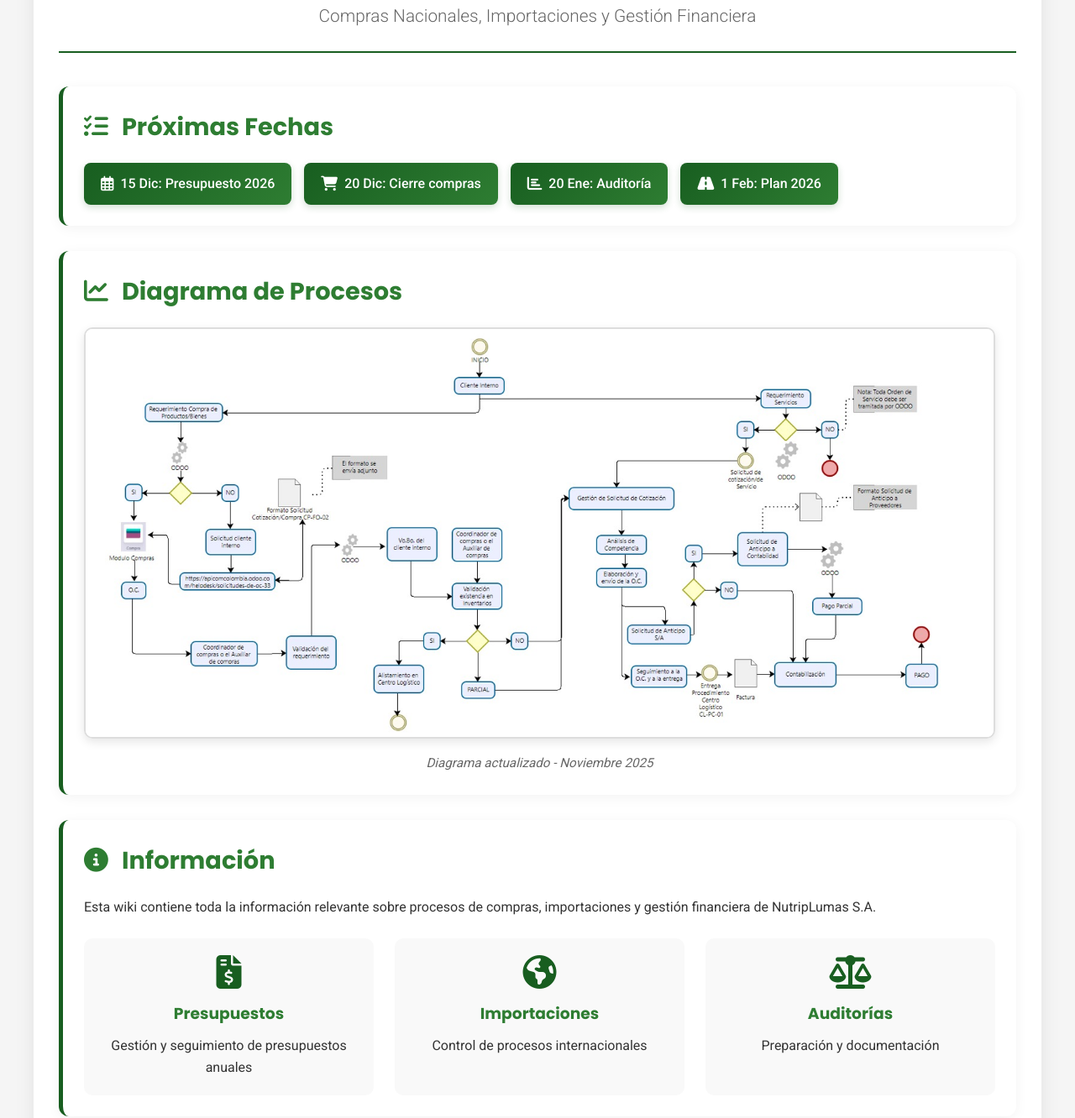
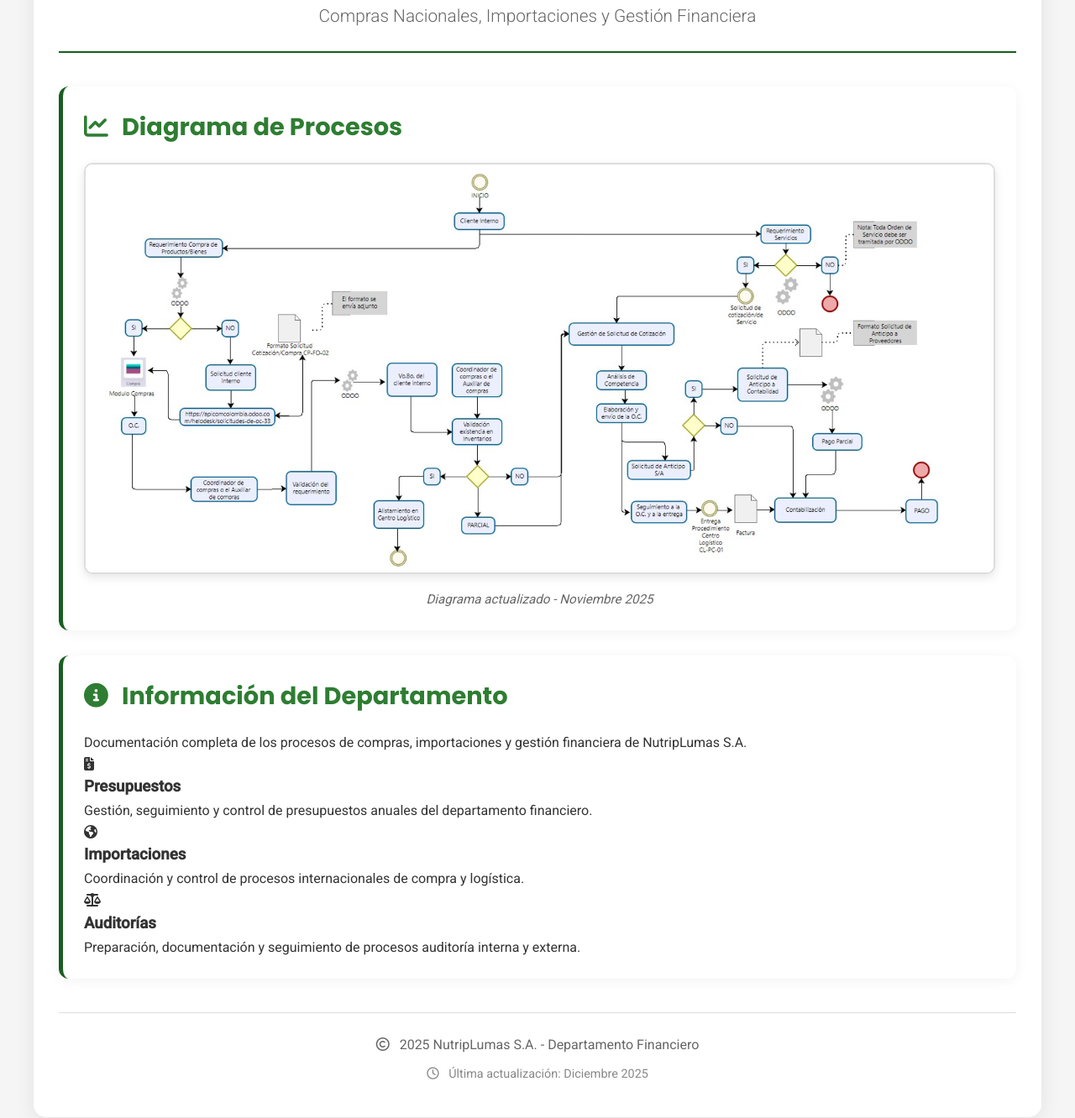
Before and after one commit to alejandrosenagestion-byte/Nutriplumas, a plain HTML site: page index.html in a window 1280 px wide. Shown: the part 129-1461 px from the top of the page at 84% size. Drawn offline with Linux system fonts and the light colour scheme.

Commit message:
Update index.html

```diff
--- a/index.html
+++ b/index.html
@@ -7,6 +7,7 @@
     <link rel="stylesheet" href="style.css">
     <link rel="stylesheet" href="https://cdnjs.cloudflare.com/ajax/libs/font-awesome/6.4.0/css/all.min.css">
     <link href="https://fonts.googleapis.com/css2?family=Poppins:wght@300;400;500;600;700&family=Roboto:wght@300;400;500&display=swap" rel="stylesheet">
+</head>
 <body>
     <div class="container">
         <header>
@@ -15,44 +16,45 @@
         </header>
 
         <main>
-            <section class="card">
-                <h2><i class="fas fa-tasks"></i> Próximas Fechas</h2>
-                <div class="tags">
-                    <span class="tag"><i class="far fa-calendar-alt"></i> 15 Dic: Presupuesto 2026</span>
-                    <span class="tag"><i class="fas fa-shopping-cart"></i> 20 Dic: Cierre compras</span>
-                    <span class="tag"><i class="fas fa-chart-bar"></i> 20 Ene: Auditoría</span>
-                    <span class="tag"><i class="fas fa-road"></i> 1 Feb: Plan 2026</span>
-                </div>
-            </section>
-
-            <section class="card">
+            <!-- DIAGRAMA PRINCIPAL -->
+            <section class="card main-diagram">
                 <h2><i class="fas fa-chart-line"></i> Diagrama de Procesos</h2>
                 <div class="image-container">
                     <img src="diagrama.jpeg"
-     alt="Diagrama de procesos NutripLumas"
-     class="diagram">
+                         alt="Diagrama de procesos NutripLumas"
+                         class="diagram">
                     <p class="image-caption">Diagrama actualizado - Noviembre 2025</p>
                 </div>
             </section>
 
+            <!-- INFORMACIÓN ORGANIZADA -->
             <section class="card">
-                <h2><i class="fas fa-info-circle"></i> Información</h2>
-                <p>Esta wiki contiene toda la información relevante sobre procesos de compras, importaciones y gestión financiera de NutripLumas S.A.</p>
-                <div class="features">
-                    <div class="feature">
-                        <i class="fas fa-file-invoice-dollar"></i>
+                <h2><i class="fas fa-info-circle"></i> Información del Departamento</h2>
+                <p class="description">Documentación completa de los procesos de compras, importaciones y gestión financiera de NutripLumas S.A.</p>
+
+                <div class="info-grid">
+                    <div class="info-item">
+                        <div class="info-icon">
+                            <i class="fas fa-file-invoice-dollar"></i>
+                        </div>
                         <h3>Presupuestos</h3>
-                        <p>Gestión y seguimiento de presupuestos anuales</p>
+                        <p>Gestión, seguimiento y control de presupuestos anuales del departamento financiero.</p>
                     </div>
-                    <div class="feature">
-                        <i class="fas fa-globe-americas"></i>
+
+                    <div class="info-item">
+                        <div class="info-icon">
+                            <i class="fas fa-globe-americas"></i>
+                        </div>
                         <h3>Importaciones</h3>
-                        <p>Control de procesos internacionales</p>
+                        <p>Coordinación y control de procesos internacionales de compra y logística.</p>
                     </div>
-                    <div class="feature">
-                        <i class="fas fa-balance-scale"></i>
+
+                    <div class="info-item">
+                        <div class="info-icon">
+                            <i class="fas fa-balance-scale"></i>
+                        </div>
                         <h3>Auditorías</h3>
-                        <p>Preparación y documentación</p>
+                        <p>Preparación, documentación y seguimiento de procesos auditoría interna y externa.</p>
                     </div>
                 </div>
             </section>
@@ -62,9 +64,11 @@
             <p><i class="far fa-copyright"></i> 2025 NutripLumas S.A. - Departamento Financiero</p>
             <p class="last-update"><i class="far fa-clock"></i> Última actualización: Diciembre 2025</p>
         </footer>
-        "Arreglar imagen diagrama.jpeg"
     </div>
 
     <script src="script.js"></script>
 </body>
 </html>
+    <script src="script.js"></script>
+</body>
+</html>
```
